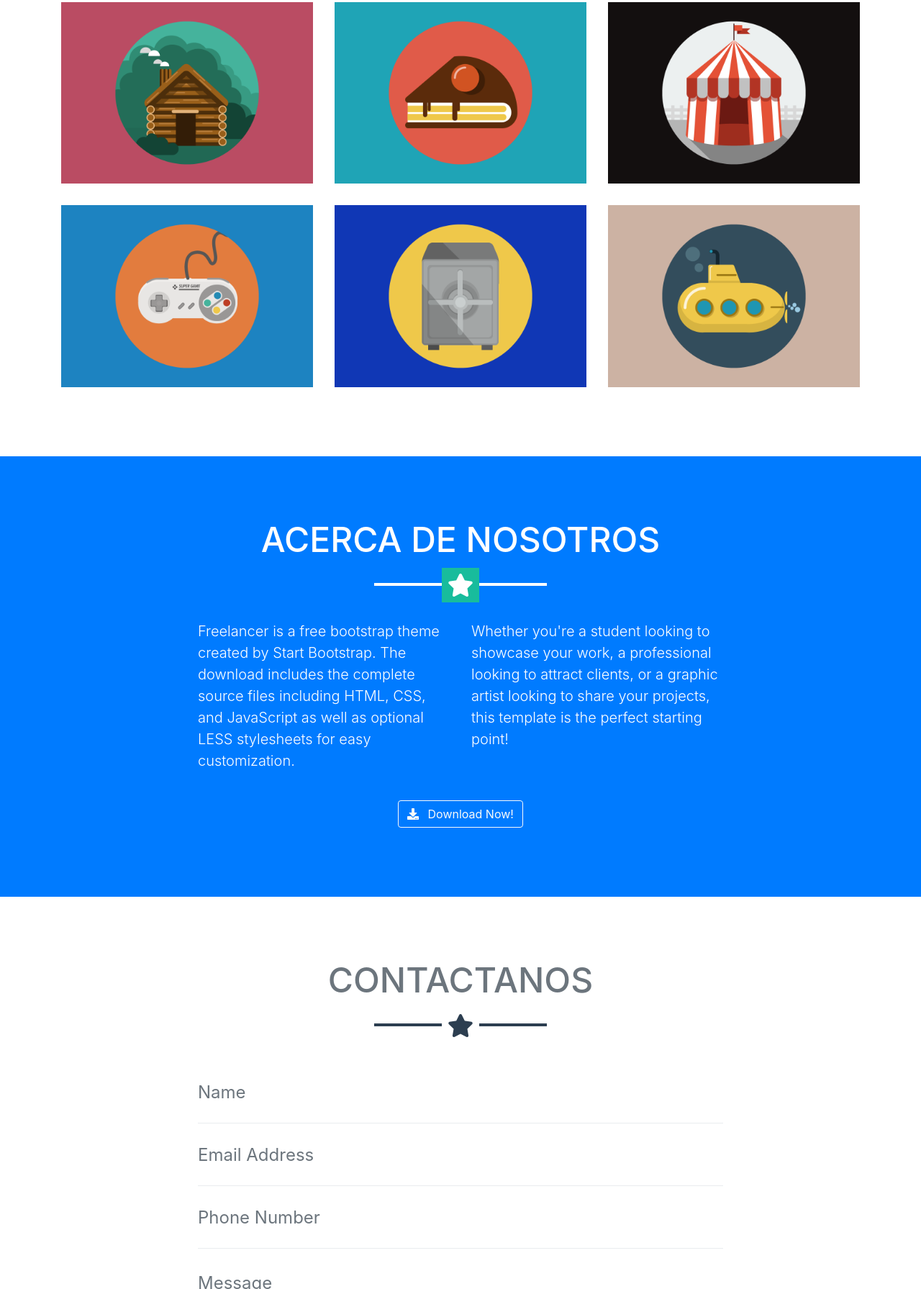
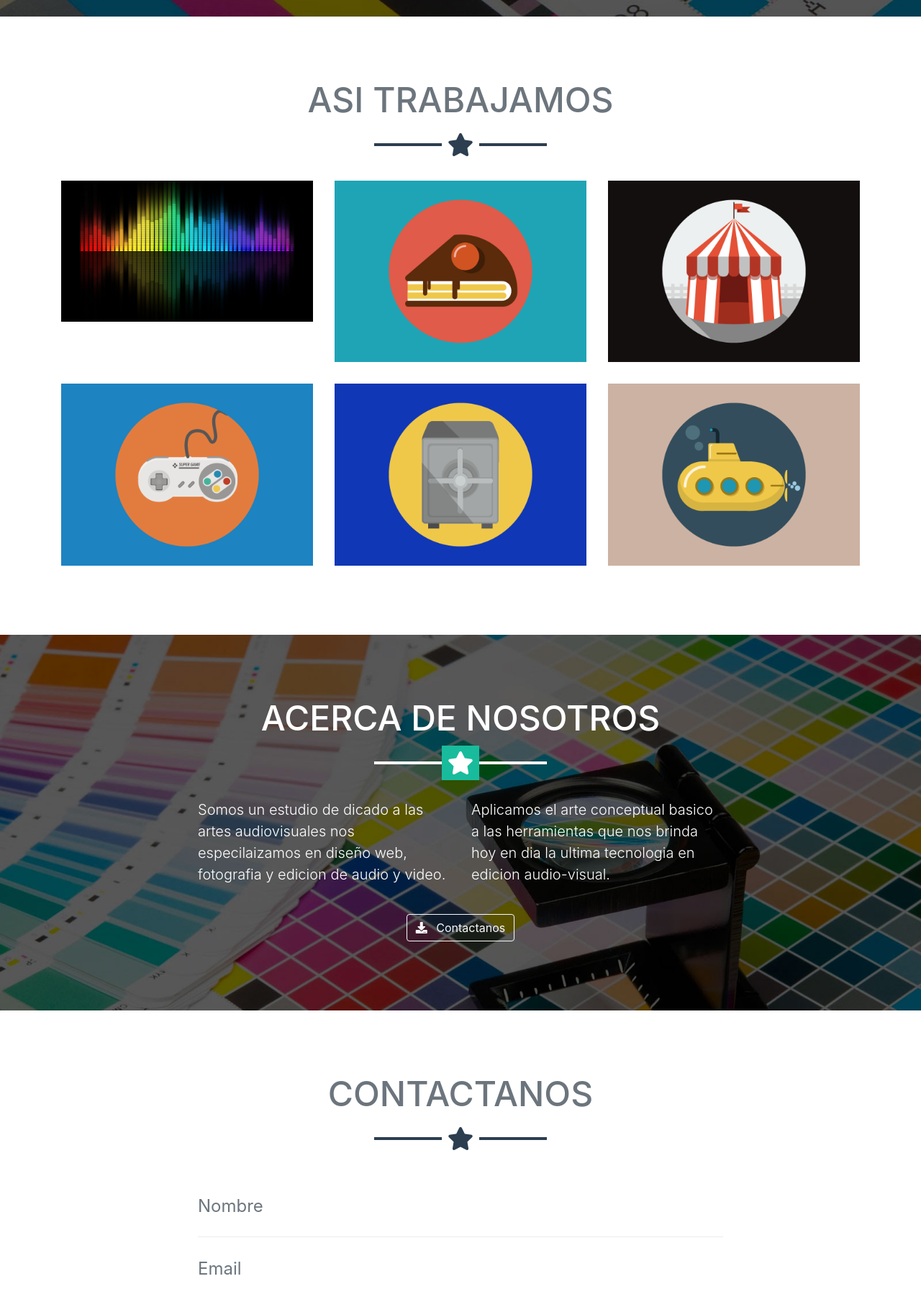
Before and after one commit to diegopereyra88/proyecto-paginawebdesign, a website with bundled scripts: page index.html in a window 1280 px wide. Shown: the part 1009-2800 px from the top of the page at 72% size. Built offline with nearby package versions, Linux system fonts and the light colour scheme.

Commit message:
cambios varios de fondos e imagenes

```diff
--- a/css/freelancer.css
+++ b/css/freelancer.css
@@ -348,7 +348,8 @@ a:focus, a:hover, a:active {
 }
 
 .bg-primary {
-  background-color: #18BC9C !important;
+  background-color: black !important;
+  /* background-image: url(../img/imprenta_Pomelo_Publicidad.jpg); */
 }
 
 .bg-secondary {
--- a/index.html
+++ b/index.html
@@ -55,9 +55,10 @@
     <!-- Header -->
     <header class="masthead bg-primary text-white text-center">
       <div class="container">
-        <img class="img-fluid mb-5 d-block mx-auto" src="img/profile.png" alt="">
-        <h1 class="text-uppercase mb-0">Start Bootstrap</h1>
-        <hr class="star-light">
+        <img class="img-fluid mb-5 d-block mx-auto" src="img/pantallas.png" alt="">
+
+        <h1 class="text-uppercase mb-0">DISEÑO WEB PROFESIONAL</h1>
+
         <h2 class="font-weight-light mb-0">Diseño web - Arte audiovisual - Edicion de video y fotografia</h2>
       </div>
     </header>
@@ -75,7 +76,7 @@
                   <i class="fas fa-search-plus fa-3x"></i>
                 </div>
               </div>
-              <img class="img-fluid" src="img/portfolio/cabin.png" alt="">
+              <img class="img-fluid" src="img/sonido.jpg" alt="">
             </a>
           </div>
           <div class="col-md-6 col-lg-4">
@@ -139,16 +140,17 @@
         <hr class="star-light mb-5">
         <div class="row">
           <div class="col-lg-4 ml-auto">
-            <p class="lead">Freelancer is a free bootstrap theme created by Start Bootstrap. The download includes the complete source files including HTML, CSS, and JavaScript as well as optional LESS stylesheets for easy customization.</p>
+            <p class="lead">
+              Somos un estudio de dicado a las artes audiovisuales nos especilaizamos en diseño web, fotografia y edicion de audio y video.</p>
           </div>
           <div class="col-lg-4 mr-auto">
-            <p class="lead">Whether you're a student looking to showcase your work, a professional looking to attract clients, or a graphic artist looking to share your projects, this template is the perfect starting point!</p>
+            <p class="lead">Aplicamos el arte conceptual basico a las herramientas que nos brinda hoy en dia la ultima tecnologia en edicion audio-visual.</p>
           </div>
         </div>
         <div class="text-center mt-4">
           <a class="btn btn-xl btn-outline-light" href="#">
             <i class="fas fa-download mr-2"></i>
-            Download Now!
+            Contactanos
           </a>
         </div>
       </div>
@@ -167,28 +169,28 @@
               <div class="control-group">
                 <div class="form-group floating-label-form-group controls mb-0 pb-2">
                   <label>Nombre</label>
-                  <input class="form-control" id="name" type="text" placeholder="Name" required="required" data-validation-required-message="Please enter your name.">
+                  <input class="form-control" id="name" type="text" placeholder="Nombre" required="required" data-validation-required-message="Please enter your name.">
                   <p class="help-block text-danger"></p>
                 </div>
               </div>
               <div class="control-group">
                 <div class="form-group floating-label-form-group controls mb-0 pb-2">
                   <label>Email</label>
-                  <input class="form-control" id="email" type="email" placeholder="Email Address" required="required" data-validation-required-message="Please enter your email address.">
+                  <input class="form-control" id="email" type="email" placeholder="Email" required="required" data-validation-required-message="Please enter your email address.">
                   <p class="help-block text-danger"></p>
                 </div>
               </div>
               <div class="control-group">
                 <div class="form-group floating-label-form-group controls mb-0 pb-2">
                   <label>Numereo de tel.</label>
-                  <input class="form-control" id="phone" type="tel" placeholder="Phone Number" required="required" data-validation-required-message="Please enter your phone number.">
+                  <input class="form-control" id="phone" type="tel" placeholder="Numero tel." required="required" data-validation-required-message="Please enter your phone number.">
                   <p class="help-block text-danger"></p>
                 </div>
               </div>
               <div class="control-group">
                 <div class="form-group floating-label-form-group controls mb-0 pb-2">
                   <label>Mensaje</label>
-                  <textarea class="form-control" id="message" rows="5" placeholder="Message" required="required" data-validation-required-message="Please enter a message."></textarea>
+                  <textarea class="form-control" id="message" rows="5" placeholder="Mensaje" required="required" data-validation-required-message="Please enter a message."></textarea>
                   <p class="help-block text-danger"></p>
                 </div>
               </div>
@@ -277,7 +279,7 @@
             <div class="col-lg-8 mx-auto">
               <h2 class="text-secondary text-uppercase mb-0">Project Name</h2>
               <hr class="star-dark mb-5">
-              <img class="img-fluid mb-5" src="img/portfolio/cabin.png" alt="">
+              <img class="img-fluid mb-5" src="img/sonido.jpg" alt="">
               <p class="mb-5">Lorem ipsum dolor sit amet, consectetur adipisicing elit. Mollitia neque assumenda ipsam nihil, molestias magnam, recusandae quos quis inventore quisquam velit asperiores, vitae? Reprehenderit soluta, eos quod consequuntur itaque. Nam.</p>
               <a class="btn btn-primary btn-lg rounded-pill portfolio-modal-dismiss" href="#">
                 <i class="fa fa-close"></i>
```
Also changed, not shown: css/freelancer.min.css, img/imagenfinalfondo.jpg (added), img/imprenta_Pomelo_Publicidad.jpg (added), img/nuevaimagenfondo.jpg (added), img/pantallas.png (added), img/sonido.jpg (added).
